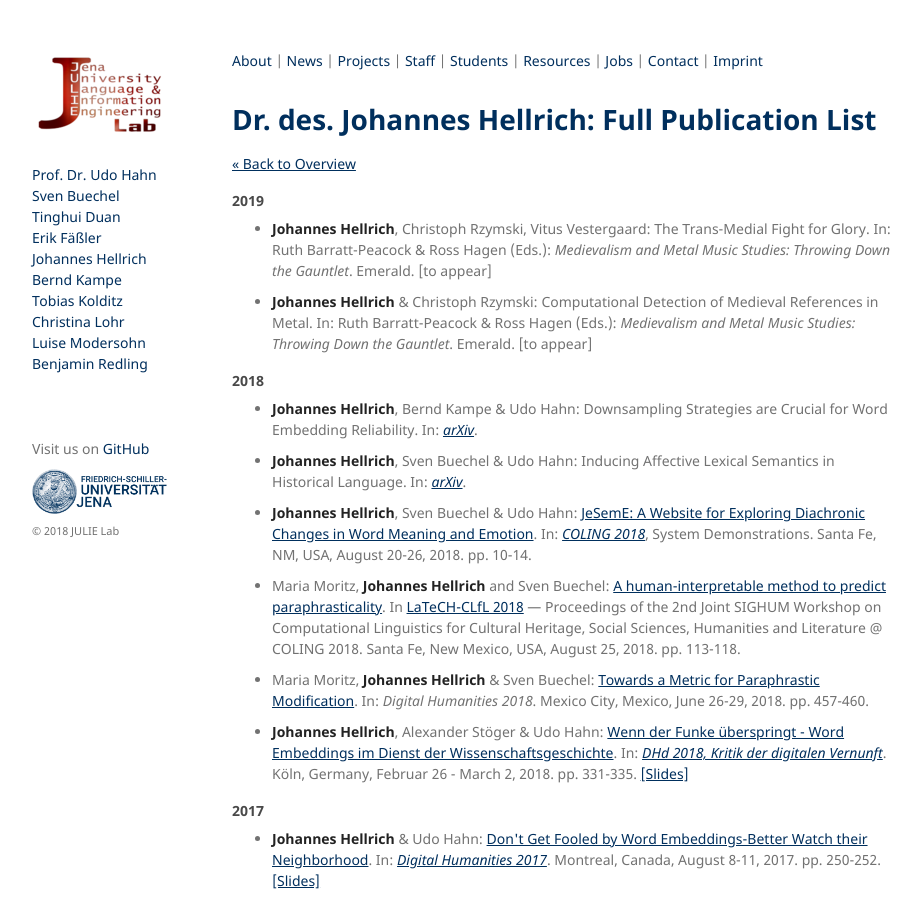
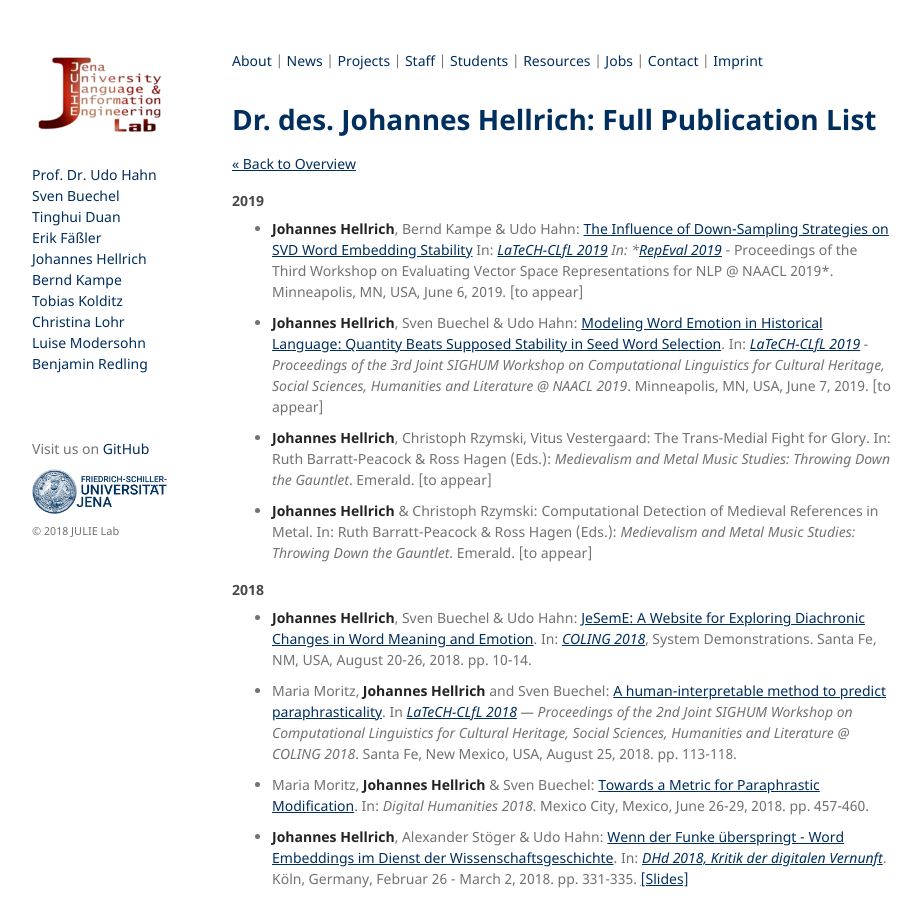
Before and after one commit to JULIELab/JULIELab.github.io, a Jekyll site: the page built from Staff/Hellrich/publication.md, in a window 1280 px wide and 900 px high. Shown: the whole window, without its empty margins (178-1100 px from the left). Built offline with Jekyll 4.4.1, drawn with Linux system fonts in a browser that asks for light colours; our own code applies the rules of GitHub Pages for plain Markdown files.

Commit message:
Update publication.md

```diff
--- a/Staff/Hellrich/publication.md
+++ b/Staff/Hellrich/publication.md
@@ -8,6 +8,12 @@ layout: staff
 
 #### 2019
 
+* **Johannes Hellrich**, Bernd Kampe & Udo Hahn: [The Influence of Down-Sampling Strategies on SVD Word Embedding Stability](https://arxiv.org/abs/1808.06810) In: *[LaTeCH-CLfL 2019](https://sighum.wordpress.com/events/latech-clfl-2019/) In: *[RepEval 2019](https://repeval2019.github.io)* - Proceedings of the Third Workshop on Evaluating Vector Space Representations for NLP @ NAACL 2019*. Minneapolis, MN, USA, June 6, 2019. [to appear]
+
+
+* **Johannes Hellrich**, Sven Buechel & Udo Hahn: [Modeling Word Emotion in Historical Language: Quantity Beats Supposed Stability in Seed Word Selection](https://arxiv.org/abs/1806.08115). In: *[LaTeCH-CLfL 2019](https://sighum.wordpress.com/events/latech-clfl-2019/) - Proceedings of the 3rd Joint SIGHUM Workshop on Computational Linguistics for Cultural Heritage, Social Sciences, Humanities and Literature @ NAACL 2019*. Minneapolis, MN, USA, June 7, 2019. [to appear]
+
+
 * **Johannes Hellrich**, Christoph Rzymski, Vitus Vestergaard: The Trans-Medial Fight for Glory. In: Ruth Barratt-Peacock & Ross Hagen (Eds.): *Medievalism and Metal Music Studies: Throwing Down the Gauntlet*. Emerald. [to appear]
 
 * **Johannes Hellrich** & Christoph Rzymski: Computational Detection of Medieval References in Metal. In: Ruth Barratt-Peacock & Ross Hagen (Eds.): *Medievalism and Metal Music Studies: Throwing Down the Gauntlet*. Emerald. [to appear]
@@ -15,13 +21,9 @@ layout: staff
 
 #### 2018
 
-* **Johannes Hellrich**, Bernd Kampe & Udo Hahn: Downsampling Strategies are Crucial for Word Embedding Reliability. In: *[arXiv](https://arxiv.org/abs/1808.06810)*.
-
-* **Johannes Hellrich**, Sven Buechel & Udo Hahn: Inducing Affective Lexical Semantics in Historical Language. In: *[arXiv](https://arxiv.org/abs/1806.08115)*.
-
 * **Johannes Hellrich**, Sven Buechel & Udo Hahn: [JeSemE: A Website for Exploring Diachronic Changes in Word Meaning and Emotion](http://aclweb.org/anthology/C18-2003). In: *[COLING 2018](https://coling2018.org)*, System Demonstrations. Santa Fe, NM, USA, August 20-26, 2018. pp. 10-14.
 
-* Maria Moritz, **Johannes Hellrich** and Sven Buechel: [A human-interpretable method to predict paraphrasticality](http://aclweb.org/anthology/W18-4513). In [LaTeCH-CLfL 2018](https://sighum.wordpress.com/events/latech-clfl-2018/) — Proceedings of the 2nd Joint SIGHUM Workshop on Computational Linguistics for Cultural Heritage, Social Sciences, Humanities and Literature @ COLING 2018. Santa Fe, New Mexico, USA, August 25, 2018. pp. 113-118.
+* Maria Moritz, **Johannes Hellrich** and Sven Buechel: [A human-interpretable method to predict paraphrasticality](http://aclweb.org/anthology/W18-4513). In *[LaTeCH-CLfL 2018](https://sighum.wordpress.com/events/latech-clfl-2018/) — Proceedings of the 2nd Joint SIGHUM Workshop on Computational Linguistics for Cultural Heritage, Social Sciences, Humanities and Literature @ COLING 2018*. Santa Fe, New Mexico, USA, August 25, 2018. pp. 113-118.
 
 * Maria Moritz, **Johannes Hellrich** & Sven Buechel: [Towards a Metric for Paraphrastic Modification](https://dh2018.adho.org/wp-content/uploads/2018/06/dh2018_abstracts.pdf). In: *Digital Humanities 2018*. Mexico City, Mexico, June 26-29, 2018. pp. 457-460.
 
```
